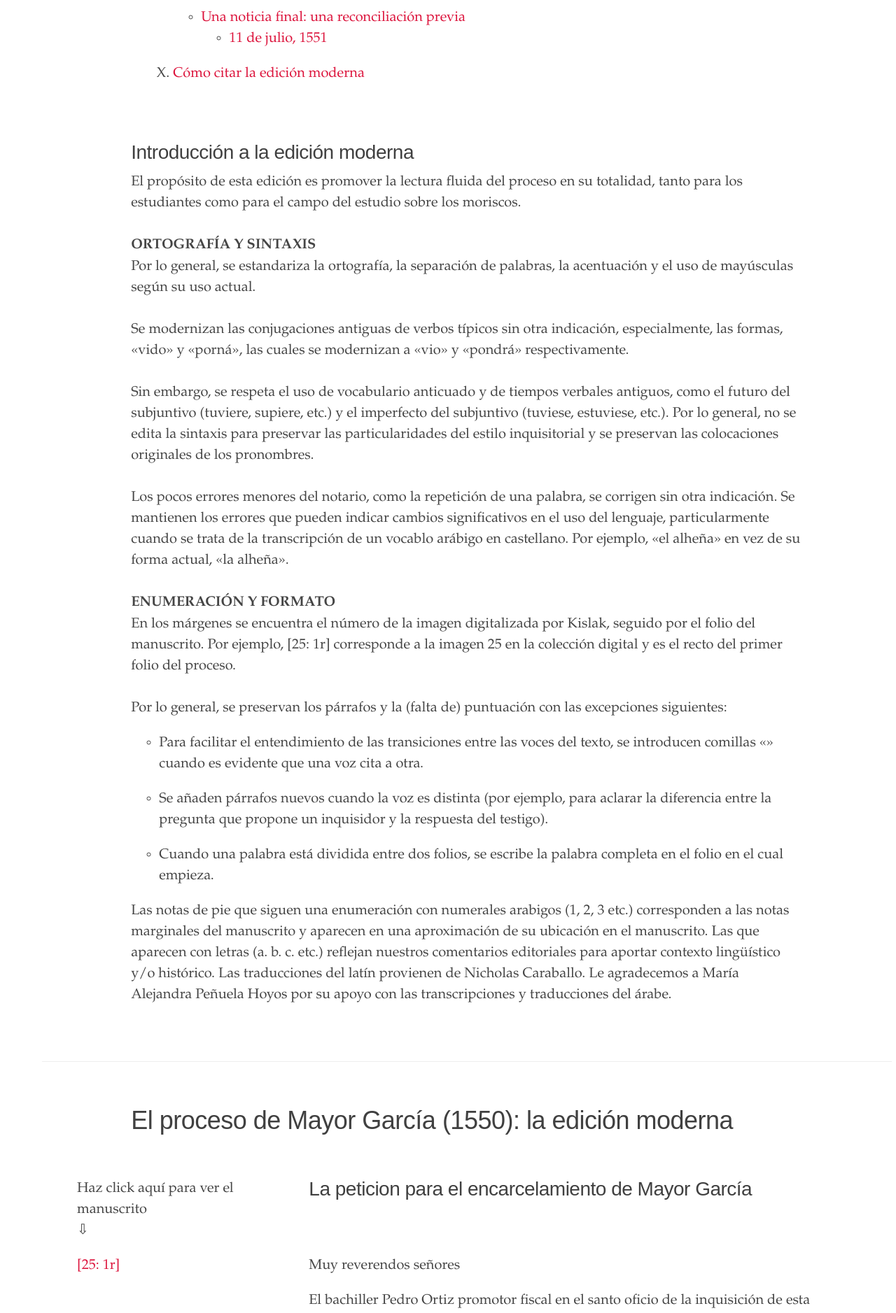
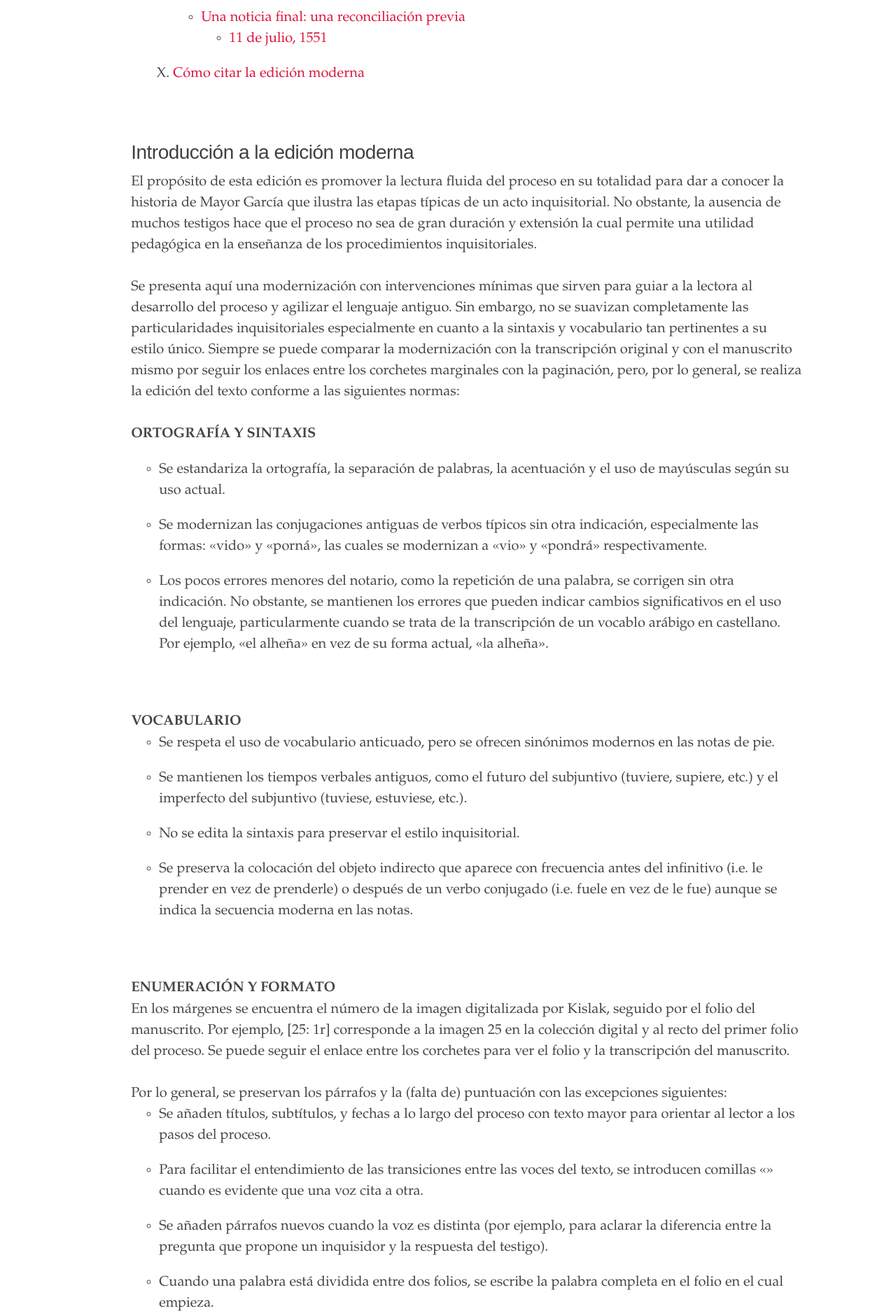
Before and after one commit to digbmc/moriscos-daimel, a Jekyll site: the page built from edicion-moderna.md, in a window 1280 px wide. Shown: the part 1535-3412 px from the top of the page at 70% size. Built offline with Jekyll 4.4.1, drawn with Linux system fonts in a browser that asks for light colours; some of the changed text lies outside the part shown.

Commit message:
Update edicion-moderna.md

```diff
--- a/edicion-moderna.md
+++ b/edicion-moderna.md
@@ -66,36 +66,94 @@ nav_order: 3
     <div id="criterios" style="max-width:48rem;margin-left:auto;margin-right:auto;">
         <h1>Introducción a la edición moderna</h1>
         <p>
-            El propósito de esta edición es promover la lectura fluida del proceso en su totalidad, tanto para los estudiantes como para el campo del estudio sobre los moriscos.
+            El propósito de esta edición es promover la lectura fluida del proceso en su totalidad para dar a conocer la historia de Mayor García que ilustra las etapas típicas de un acto inquisitorial. No obstante, la ausencia de muchos testigos hace que el proceso no sea de gran duración y extensión la cual permite una utilidad pedagógica en la enseñanza de los procedimientos inquisitoriales.
+             <br><br>
+            Se presenta aquí una modernización con intervenciones mínimas que sirven para guiar a la lectora al desarrollo del proceso y agilizar el lenguaje antiguo. Sin embargo, no se suavizan completamente las particularidades inquisitoriales especialmente en cuanto a la sintaxis y vocabulario tan pertinentes a su estilo único. Siempre se puede comparar la modernización con la transcripción original y con el manuscrito mismo por seguir los enlaces entre los corchetes marginales con la paginación, pero, por lo general, se realiza la edición del texto conforme a las siguientes normas:
             <br><br>
             <b>ORTOGRAFÍA Y SINTAXIS</b> <br>
-            Por lo general, se estandariza la ortografía, la separación de palabras, la acentuación y el uso de mayúsculas según su uso actual.
+            <ul>
+                <li>
+                Se estandariza la ortografía, la separación de palabras, la acentuación y el uso de mayúsculas según su uso actual.
+                </li>
+            </ul>
+            <ul>
+                <li>
+                Se modernizan las conjugaciones antiguas de verbos típicos sin otra indicación, especialmente las formas: «vido» y «porná», las cuales se modernizan a «vio» y «pondrá» respectivamente.
+                </li>
+            </ul>
+            <ul>
+                <li>
+                Los pocos errores menores del notario, como la repetición de una palabra, se corrigen sin otra indicación. No obstante, se mantienen los errores que pueden indicar cambios significativos en el uso del lenguaje, particularmente cuando se trata de la transcripción de un vocablo arábigo en castellano. Por ejemplo, «el alheña» en vez de su forma actual, «la alheña».
+                </li>
+            </ul>
             <br><br>
-            Se modernizan las conjugaciones antiguas de verbos típicos sin otra indicación, especialmente, las formas, «vido» y «porná», las cuales se modernizan a «vio» y «pondrá» respectivamente.
-            <br><br>
-            Sin embargo, se respeta el uso de vocabulario anticuado y de tiempos verbales antiguos, como el futuro del subjuntivo (tuviere, supiere, etc.) y el imperfecto del subjuntivo (tuviese, estuviese, etc.). Por lo general, no se edita la sintaxis para preservar las particularidades del estilo inquisitorial y se preservan las colocaciones originales de los pronombres.
-            <br><br>
-            Los pocos errores menores del notario, como la repetición de una palabra, se corrigen sin otra indicación. Se mantienen los errores que pueden indicar cambios significativos en el uso del lenguaje, particularmente cuando se trata de la transcripción de un vocablo arábigo en castellano. Por ejemplo, «el alheña» en vez de su forma actual, «la alheña».
+      <b>VOCABULARIO</b> <br>
+        <ul>
+                <li>
+                Se respeta el uso de vocabulario anticuado, pero se ofrecen sinónimos modernos en las notas de pie.
+                </li>
+            </ul>
+         <ul>
+                <li>
+                Se mantienen los tiempos verbales antiguos, como el futuro del subjuntivo (tuviere, supiere, etc.) y el imperfecto del subjuntivo (tuviese, estuviese, etc.).
+                </li>
+            </ul>
+        <ul>
+                <li>
+                No se edita la sintaxis para preservar el estilo inquisitorial.
+                </li>
+            </ul>
+         <ul>
+                <li>
+                Se preserva la colocación del objeto indirecto que aparece con frecuencia antes del infinitivo (i.e. le prender en vez de prenderle) o después de un verbo conjugado (i.e. fuele en vez de le fue) aunque se indica la secuencia moderna en las notas.
+                </li>
+            </ul>
             <br><br>
             <b>ENUMERACIÓN Y FORMATO</b> <br>
-            En los márgenes se encuentra el número de la imagen digitalizada por Kislak, seguido por el folio del manuscrito. Por ejemplo, [25: 1r] corresponde a la imagen 25 en la colección digital y es el recto del primer folio del proceso.  <br><br>
+            En los márgenes se encuentra el número de la imagen digitalizada por Kislak, seguido por el folio del manuscrito. Por ejemplo, [25: 1r] corresponde a la imagen 25 en la colección digital y al recto del primer folio del proceso. Se puede seguir el enlace entre los corchetes para ver el folio y la transcripción del manuscrito.  <br><br>
             Por lo general, se preservan los párrafos y la (falta de) puntuación con las excepciones siguientes:
                 <ul>
                     <li>
-                Para facilitar el entendimiento de las transiciones entre las voces del texto, se introducen comillas «» cuando es evidente que una voz cita a otra.
+                Se añaden títulos, subtítulos, y fechas a lo largo del proceso con texto mayor para orientar al lector a los pasos del proceso.
                 </li>
                     </ul>
+            <ul>
+                <li>
+                Para facilitar el entendimiento de las transiciones entre las voces del texto, se introducen comillas «» cuando es evidente que una voz cita a otra.
+            </li>
+                </ul>
             <ul>
                 <li>
                 Se añaden párrafos nuevos cuando la voz es distinta (por ejemplo, para aclarar la diferencia entre la pregunta que propone un inquisidor y la respuesta del testigo).
             </li>
                 </ul>
-            <ul>
+         <ul>
                 <li>
                 Cuando una palabra está dividida entre dos folios, se escribe la palabra completa en el folio en el cual empieza.
             </li>
                 </ul>
-            Las notas de pie que siguen una enumeración con numerales arabigos (1, 2, 3 etc.) corresponden a las notas marginales del manuscrito y aparecen en una aproximación de su ubicación en el manuscrito. Las que aparecen con letras (a. b. c. etc.) reflejan nuestros comentarios editoriales para aportar contexto lingüístico y/o histórico. Las traducciones del latín provienen de Nicholas Caraballo. Le agradecemos a María Alejandra Peñuela Hoyos por su apoyo con las transcripciones y traducciones del árabe.
+          <ul>
+                <li>
+                Las notas de pie que siguen una enumeración con numerales arábigos (1, 2, 3, etc.) corresponden a las notas marginales del manuscrito y aparecen en una aproximación de su ubicación en el manuscrito.
+            </li>
+                </ul>
+         <ul>
+                <li>
+                Las que aparecen encima de las palabras subrayadas son comentarios editoriales para aportar contexto lingüístico e histórico.
+            </li>
+                </ul>
+        <br><br>
+      <b>EL LATÍN Y EL ÁRABE</b> <br>
+          <ul>
+                <li>
+                Se preserva la ortografía del notario en sus transcripciones de los idiomas no castellanas.
+            </li>
+                </ul>
+            <ul>
+                <li>
+                En las notas se aportan unas traducciones al castellano. Las del latín provienen de Nicholas Caraballo y le agradecemos a María Alejandra Peñuela Hoyos por su apoyo con el árabe.
+            </li>
+                </ul>
         </p>
     </div>
     <br>
```
